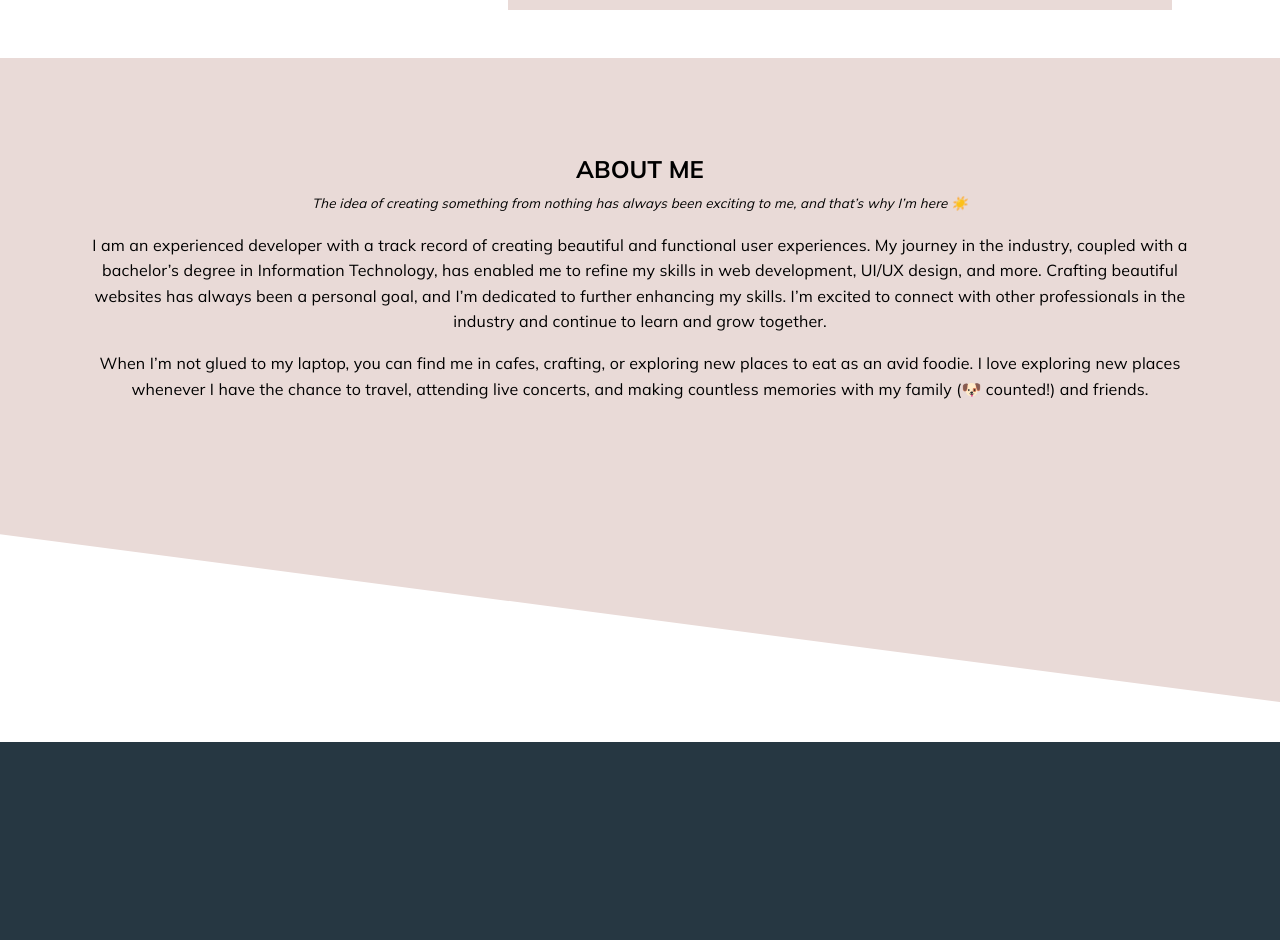
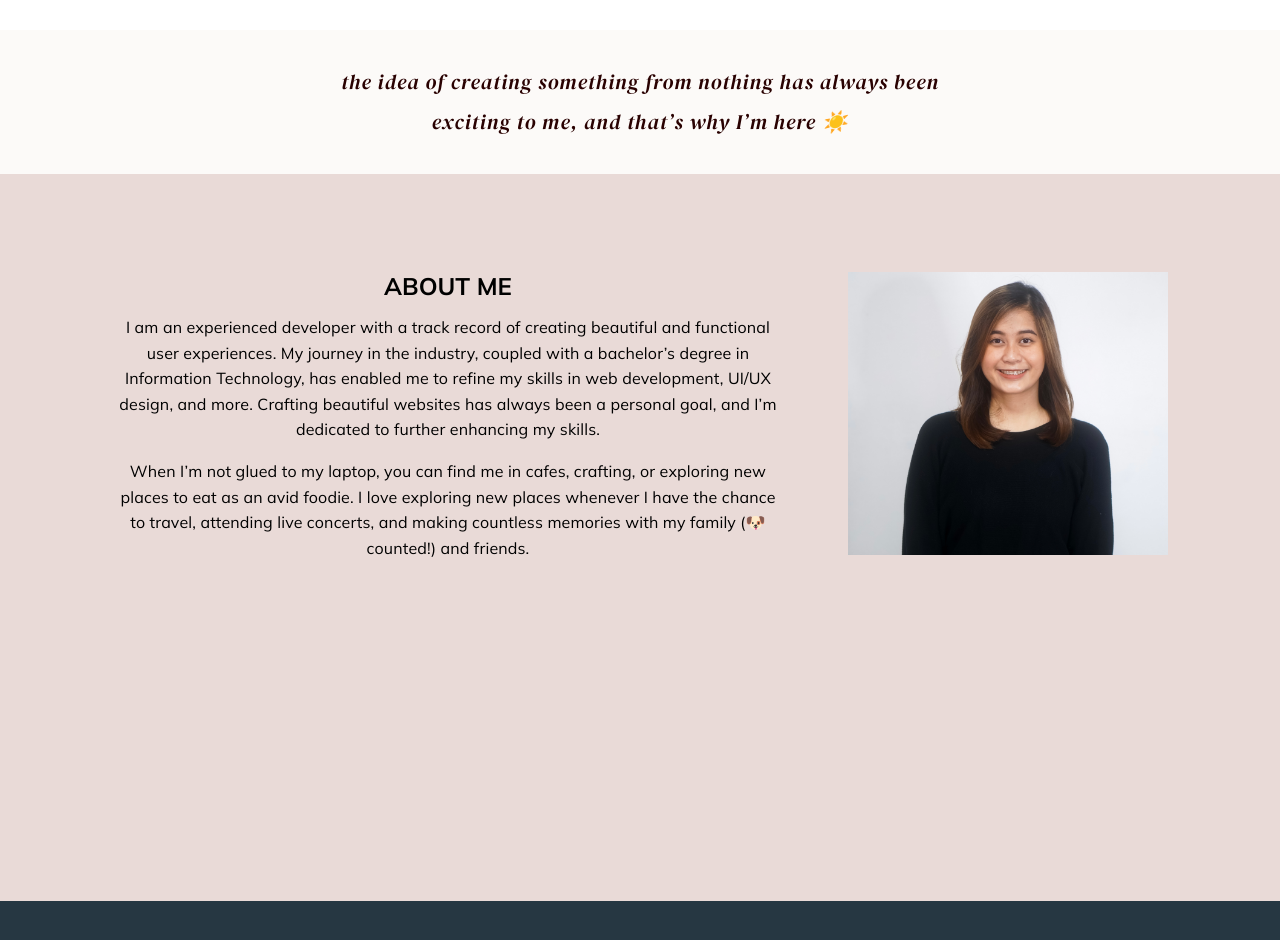
Before and after one commit to cathrynngaosi/react-portfolio, a React (Vite) app: page / in a window 1280 px wide. Shown: the part 660-1600 px from the top of the page. Built offline with nearby package versions, Linux system fonts and the light colour scheme.

Commit message:
Update about section

```diff
--- a/src/scss/abstracts/_mixins.scss
+++ b/src/scss/abstracts/_mixins.scss
@@ -5,6 +5,12 @@
   display: flex;
   justify-content: center;
   align-items: center;
+}
+
+@mixin dmsans-header {
+  font-family: $font-dmserif;
+  letter-spacing: 1px;
+  font-style: italic;
 }
 
 @mixin li-styles {
--- a/src/scss/layout/_navbar.scss
+++ b/src/scss/layout/_navbar.scss
@@ -6,7 +6,7 @@ nav {
   z-index: 3;
   opacity: 90%;
   padding: 1.5rem 2.5rem;
-  margin-top: 1rem;
+  margin-top: 0.5rem;
   font-size: 15px;
 
   &.is-sticky {
--- a/src/scss/sections/_about.scss
+++ b/src/scss/sections/_about.scss
@@ -2,55 +2,51 @@
 
 #about {
   background-color: $color-primary;
+}
 
-  // position: relative;
-  // &::before {
-  //   clip-path: polygon(0 0%, -9% -2%, 107% -102%, -10% 75%, -8% 147%);
-  //   background: white;
-  //   z-index: 1;
-  //   top: 0;
-  //   position: absolute;
-  //   content: "";
-  //   height: 190px;
-  //   width: 100%;
-  // }
+.about-intro {
+  background: #fcfaf8;
+  padding: 2rem;
+  color: #290101;
+  line-height: 2.5rem;
+  @include dmsans-header;
+  font-size: 1.3rem;
+  text-align: center;
+
+  p {
+    width: 50%;
+    margin: auto;
+  }
 }
 
 .about-container {
-  @include flex-center;
+  display: flex;
+  justify-content: space-around;
+  align-items: center;
   text-align: center;
   flex-direction: column;
   padding: 2rem 3rem;
+  position: relative;
 
   h1 {
     margin-bottom: 0.5rem;
+    text-transform: uppercase;
   }
 
   .about-photo {
-    padding-top: 2rem;
-    flex: 0 0 45%;
-
     img {
-      width: 75%;
-      padding: 0.15rem;
-      background: $color-primary;
-      box-shadow: 0 0 20px #0000001a;
+      width: 20rem;
     }
   }
 
   .about-text {
-    flex: 1;
     line-height: 1.6rem;
+    width: 60%;
 
-    .about-intro {
-      font-size: smaller;
-      font-style: italic;
-      margin: 0;
-      text-align: center;
-    }
     p {
       letter-spacing: 0.01rem;
     }
+
     .icons-container {
       margin-top: 1rem;
       font-size: 1.8rem;
--- a/src/scss/sections/_intro.scss
+++ b/src/scss/sections/_intro.scss
@@ -6,7 +6,7 @@
 
   #name-header {
     text-align: center;
-    margin-bottom: 0px;
+    margin: 0px;
     position: relative;
     bottom: -1.5rem;
     img {
@@ -53,6 +53,7 @@
 
       .intro-links {
         @include flex-center;
+        justify-content: space-around;
         margin-top: 1.5rem;
         a {
           text-decoration: none;
--- a/src/scss/sections/_techstack.scss
+++ b/src/scss/sections/_techstack.scss
@@ -16,7 +16,7 @@
     z-index: -1;
     top: -1px;
     left: 0;
-    clip-path: polygon(0 0, 108% 0%, 160% 83%, 0 17%);
+    // clip-path: polygon(0 0, 108% 0%, 160% 83%, 0 17%);
     background-color: #e9dad7;
   }
 
--- a/src/sections/About.jsx
+++ b/src/sections/About.jsx
@@ -1,18 +1,18 @@
+import IDPhoto from "/public/ID Photo.jpg";
+
 function About({ aboutRef }) {
   return (
     <section id="about" ref={aboutRef}>
-      <div
-        data-aos="fade-left"
-        data-aos-duration="900"
-        className="about-container"
-      >
+      <div className="about-intro">
+        <p>
+          the idea of creating something from nothing has always been exciting
+          to me, and that’s why I’m here ☀️
+        </p>
+      </div>
+
+      <div className="about-container">
         <div className="about-text">
-          <h1>ABOUT ME</h1>
-          <p className="about-intro">
-            The idea of creating something from nothing has always been exciting
-            to me, and that’s why I’m here ☀️
-          </p>
-
+          <h1>About Me</h1>
           <p>
             I am an experienced developer with a track record of creating
             beautiful and functional user experiences. My journey in the
@@ -20,8 +20,6 @@ function About({ aboutRef }) {
             Technology, has enabled me to refine my skills in web development,
             UI/UX design, and more. Crafting beautiful websites has always been
             a personal goal, and I’m dedicated to further enhancing my skills.
-            I’m excited to connect with other professionals in the industry and
-            continue to learn and grow together.
           </p>
 
           <p>
@@ -32,6 +30,9 @@ function About({ aboutRef }) {
             and friends.
           </p>
         </div>
+        <div className="about-photo">
+          <img src={IDPhoto} alt="header" />
+        </div>
       </div>
     </section>
   );
```
Also changed, not shown: public/ID Photo.jpg (added).
